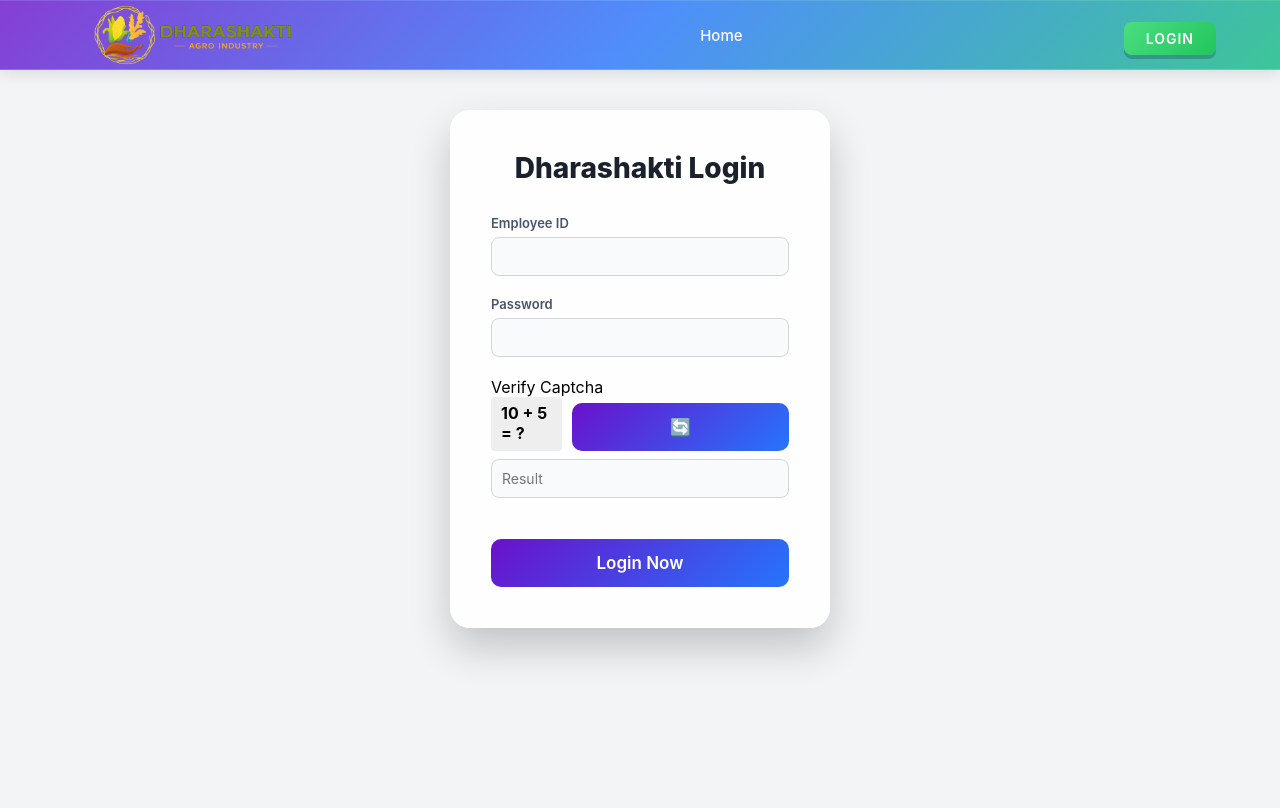
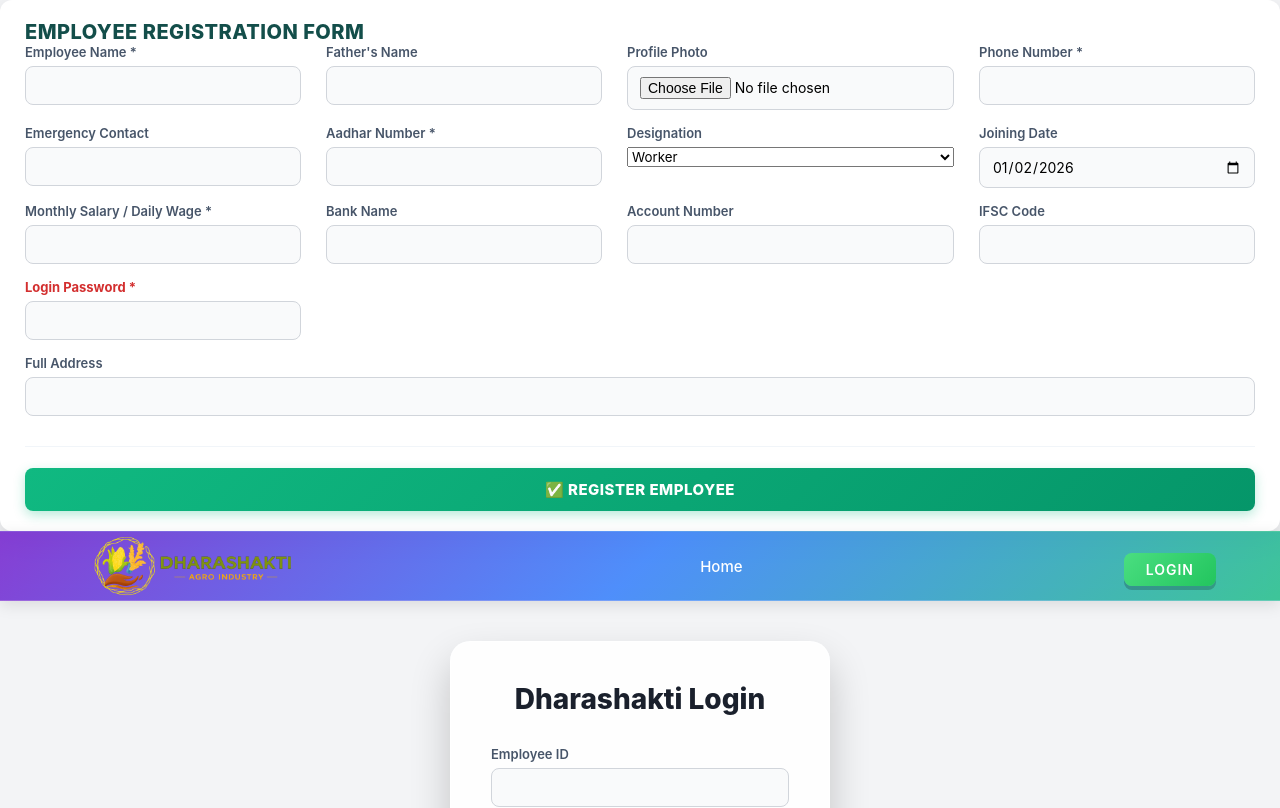
Before and after one commit to riteshkumardev/Dharashakti, a React (Create React App) app in the folder frontend/: page /login in a window 1280 px wide. Shown: the top 808 px of the page. Built offline with nearby package versions, Linux system fonts and the light colour scheme; no server answers.

Commit message:
final production sync

```diff
--- a/frontend/src/App.js
+++ b/frontend/src/App.js
@@ -86,7 +86,7 @@
 
   return (
     <Router>
-      {/* <EmployeeAdd/> */}
+      <EmployeeAdd/>
       <div className="app-container">
         {/* Screen Lock Overlay */}
         {isLocked && user && <ScreenLock user={user} setIsLocked={setIsLocked} />}
```
